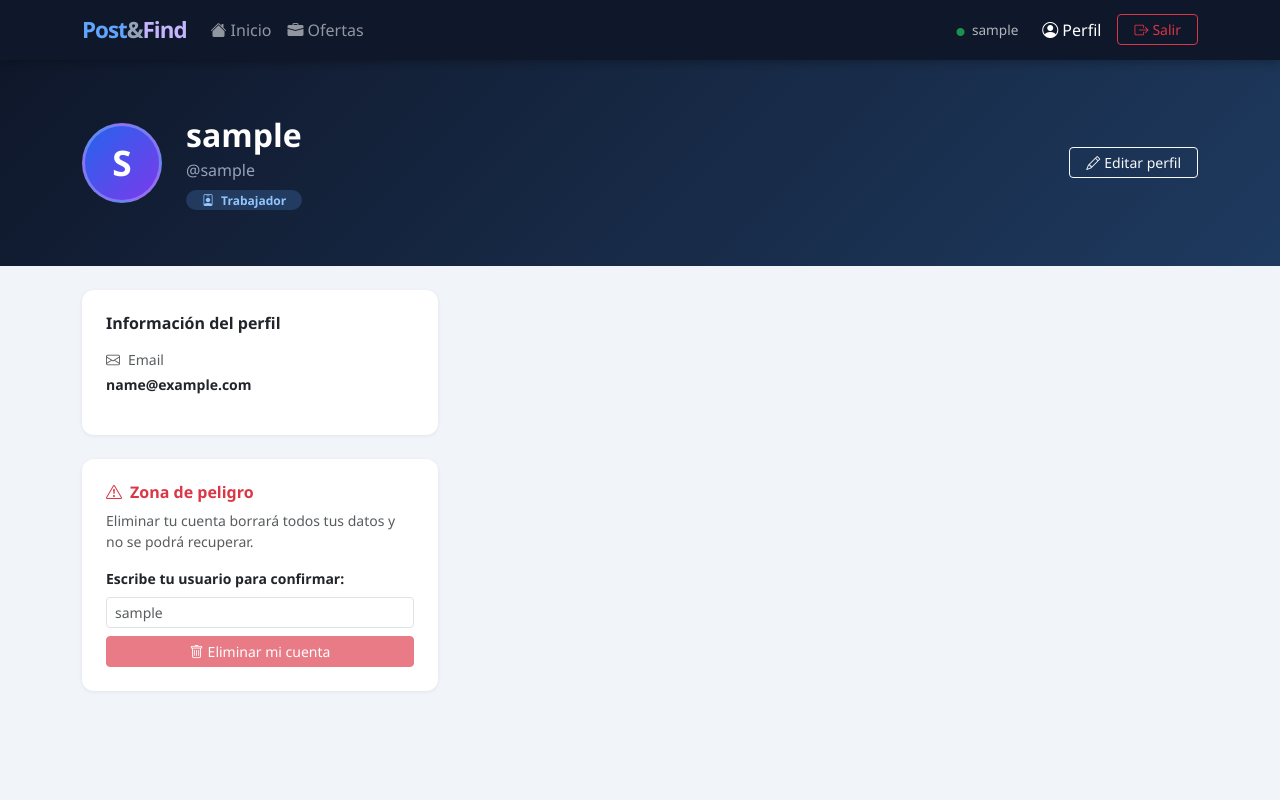
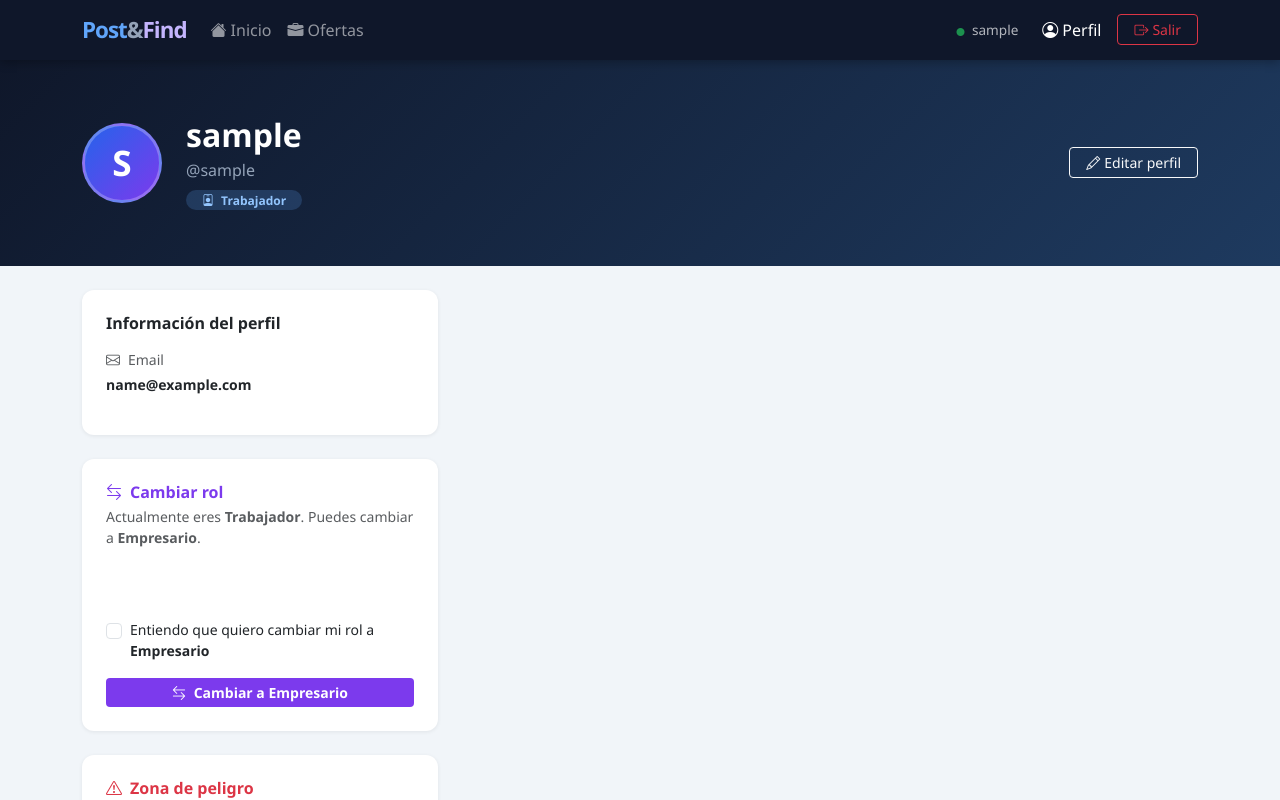
Before and after one commit to Many2356/Post-Find, an Angular app in the folder jobportal_Frontend/: page /perfil in a window 1280 px wide. Shown: the top 800 px of the page. Built offline with nearby package versions, Linux system fonts and the light colour scheme; sample sign-in values are in the browser's storage.

Commit message:
Cambio de rol

```diff
--- a/jobportal_Frontend/src/app/components/perfil/perfil.html
+++ b/jobportal_Frontend/src/app/components/perfil/perfil.html
@@ -28,7 +28,7 @@
       <!-- Columna izquierda -->
       <div class="col-lg-4">
 
-        <!-- Éxito -->
+        <!-- Éxito guardado perfil -->
         <div class="alert alert-success py-2 small d-flex align-items-center gap-2" *ngIf="success">
           <i class="bi bi-check-circle-fill flex-shrink-0"></i>{{ success }}
         </div>
@@ -132,6 +132,62 @@
           </ng-container>
         </div>
 
+        <!-- ── Cambio de rol ─────────-->
+        <div class="card p-4 mb-4" style="border-left: 4px solid #7c3aed;">
+          <h6 class="fw-bold mb-1" style="color:#7c3aed;">
+            <i class="bi bi-arrow-left-right me-2"></i>Cambiar rol
+          </h6>
+          <p class="text-muted small mb-3">
+            Actualmente eres <strong>{{ auth.isEmpresario ? 'Empresario' : 'Trabajador' }}</strong>.
+            Puedes cambiar a <strong>{{ nuevoRolLabel }}</strong>.
+          </p>
+
+          <!-- Aviso informativo según rol actual -->
+          <div class="alert py-2 small mb-3"
+            [class.alert-warning]="auth.isEmpresario"
+            [class.alert-info]="auth.isTrabajador">
+            <i class="bi me-2"
+              [class.bi-exclamation-triangle]="auth.isEmpresario"
+              [class.bi-info-circle]="auth.isTrabajador"></i>
+            <ng-container *ngIf="auth.isEmpresario">
+              Al cambiar a Trabajador ya no podrás gestionar ofertas de empleo.
+              Tus ofertas publicadas seguirán existiendo pero no podrás editarlas.
+            </ng-container>
+            <ng-container *ngIf="auth.isTrabajador">
+              Al cambiar a Empresario podrás publicar ofertas de empleo.
+              Tus solicitudes activas seguirán visibles para los empresarios.
+            </ng-container>
+          </div>
+
+          <!-- Feedback éxito / error -->
+          <div class="alert alert-success py-2 small d-flex align-items-center gap-2 mb-3" *ngIf="rolSuccess">
+            <i class="bi bi-check-circle-fill flex-shrink-0"></i>{{ rolSuccess }}
+          </div>
+          <div class="alert alert-danger py-2 small d-flex align-items-center gap-2 mb-3" *ngIf="rolError">
+            <i class="bi bi-exclamation-triangle-fill flex-shrink-0"></i>{{ rolError }}
+          </div>
+
+          <!-- Checkbox de confirmación -->
+          <div class="form-check mb-3">
+            <input class="form-check-input" type="checkbox" id="rolConfirmCheck"
+              [(ngModel)]="rolConfirm"
+              (change)="rolError = ''">
+            <label class="form-check-label small" for="rolConfirmCheck">
+              Entiendo que quiero cambiar mi rol a <strong>{{ nuevoRolLabel }}</strong>
+            </label>
+          </div>
+
+          <button class="btn btn-sm w-100 fw-semibold"
+            style="background:#7c3aed;color:#fff;border:none;"
+            (click)="cambiarRol()"
+            [disabled]="rolLoading">
+            <span class="spinner-border spinner-border-sm me-1" *ngIf="rolLoading"></span>
+            <i class="bi bi-arrow-left-right me-1" *ngIf="!rolLoading"></i>
+            {{ rolLoading ? 'Cambiando...' : 'Cambiar a ' + nuevoRolLabel }}
+          </button>
+        </div>
+        <!-- ──────────────────────-->
+
         <!-- Zona de peligro -->
         <div class="card p-4 border-danger">
           <h6 class="fw-bold text-danger mb-2">
@@ -180,11 +236,9 @@
                       <i class="bi bi-clock me-1"></i>{{ app.appliedAt | date:'dd/MM/yyyy' }}
                     </p>
                   </div>
-                  <!-- ← NUEVO: badge de estado + botón retirar -->
                   <div class="d-flex flex-column align-items-end gap-2 flex-shrink-0">
                     <span class="badge bg-{{ getStatusClass(app.status) }}">{{ app.status }}</span>
-                    <button
-                      class="btn btn-outline-danger btn-sm"
+                    <button class="btn btn-outline-danger btn-sm"
                       (click)="retirarSolicitud(app)"
                       title="Retirar solicitud">
                       <i class="bi bi-x-circle me-1"></i>Retirar
--- a/jobportal_Frontend/src/app/components/perfil/perfil.ts
+++ b/jobportal_Frontend/src/app/components/perfil/perfil.ts
@@ -19,6 +19,12 @@ export class Perfil implements OnInit {
   form: UpdateProfileRequest = {};
   applications: Application[] = [];
   myOffers: JobOffer[] = [];
+
+  // cambio de rol
+  rolLoading = false;
+  rolSuccess = '';
+  rolError = '';
+  rolConfirm = false;
 
   constructor(
     public auth: AuthService,
@@ -91,6 +97,52 @@ export class Perfil implements OnInit {
     });
   }
 
+  //  Cambio de rol
+  get nuevoRol(): string {
+    return this.auth.isEmpresario ? 'TRABAJADOR' : 'EMPRESARIO';
+  }
+
+  get nuevoRolLabel(): string {
+    return this.auth.isEmpresario ? 'Trabajador' : 'Empresario';
+  }
+
+  cambiarRol() {
+    if (!this.rolConfirm) { this.rolError = 'Debes marcar la casilla de confirmación.'; return; }
+    this.rolLoading = true;
+    this.rolError   = '';
+    this.rolSuccess  = '';
+
+    this.userService.updateProfile(this.auth.currentUser!.id, { role: this.nuevoRol }).subscribe({
+      next: (user) => {
+        this.auth.updateUser(user);
+        this.rolLoading = false;
+        this.rolConfirm = false;
+        this.rolSuccess = `Rol cambiado a ${this.nuevoRolLabel} correctamente.`;
+        // recargar datos según nuevo rol
+        this.applications = [];
+        this.myOffers = [];
+        if (this.auth.isTrabajador) {
+          this.applicationService.getByUser(user.id).subscribe({
+            next: (data) => { this.applications = data; this.cdr.detectChanges(); }
+          });
+        }
+        if (this.auth.isEmpresario) {
+          this.jobOfferService.getByEmployer(user.id).subscribe({
+            next: (data) => { this.myOffers = data; this.cdr.detectChanges(); }
+          });
+        }
+        this.cdr.detectChanges();
+        setTimeout(() => { this.rolSuccess = ''; this.cdr.detectChanges(); }, 4000);
+      },
+      error: (err) => {
+        this.rolLoading = false;
+        this.rolError = err.error?.error || 'Error al cambiar el rol.';
+        this.cdr.detectChanges();
+      }
+    });
+  }
+  // ─────────────────────────────
+
   deleteAccount() {
     this.deleteError = '';
     if (this.deleteConfirm !== this.auth.currentUser!.username) {
@@ -106,7 +158,6 @@ export class Perfil implements OnInit {
     });
   }
 
-  //  retirar solicitud desde el perfil
   retirarSolicitud(app: Application) {
     if (!confirm('¿Retirar tu solicitud para "' + app.jobOfferTitle + '"?')) return;
     this.applicationService.withdraw(app.id, this.auth.currentUser!.id).subscribe({
@@ -114,9 +165,7 @@ export class Perfil implements OnInit {
         this.applications = this.applications.filter(a => a.id !== app.id);
         this.cdr.detectChanges();
       },
-      error: (err) => {
-        alert(err.error?.error || 'Error al retirar la solicitud.');
-      }
+      error: (err) => { alert(err.error?.error || 'Error al retirar la solicitud.'); }
     });
   }
 
--- a/jobportal_Frontend/src/app/models/user.ts
+++ b/jobportal_Frontend/src/app/models/user.ts
@@ -27,6 +27,7 @@ export interface LoginRequest {
 
 export interface UpdateProfileRequest {
   fullName?: string;
+  role?: string;
   bio?: string;
   location?: string;
   website?: string;
```
Also changed, not shown: 2 other files (tests, documents, lock files or other folders).
